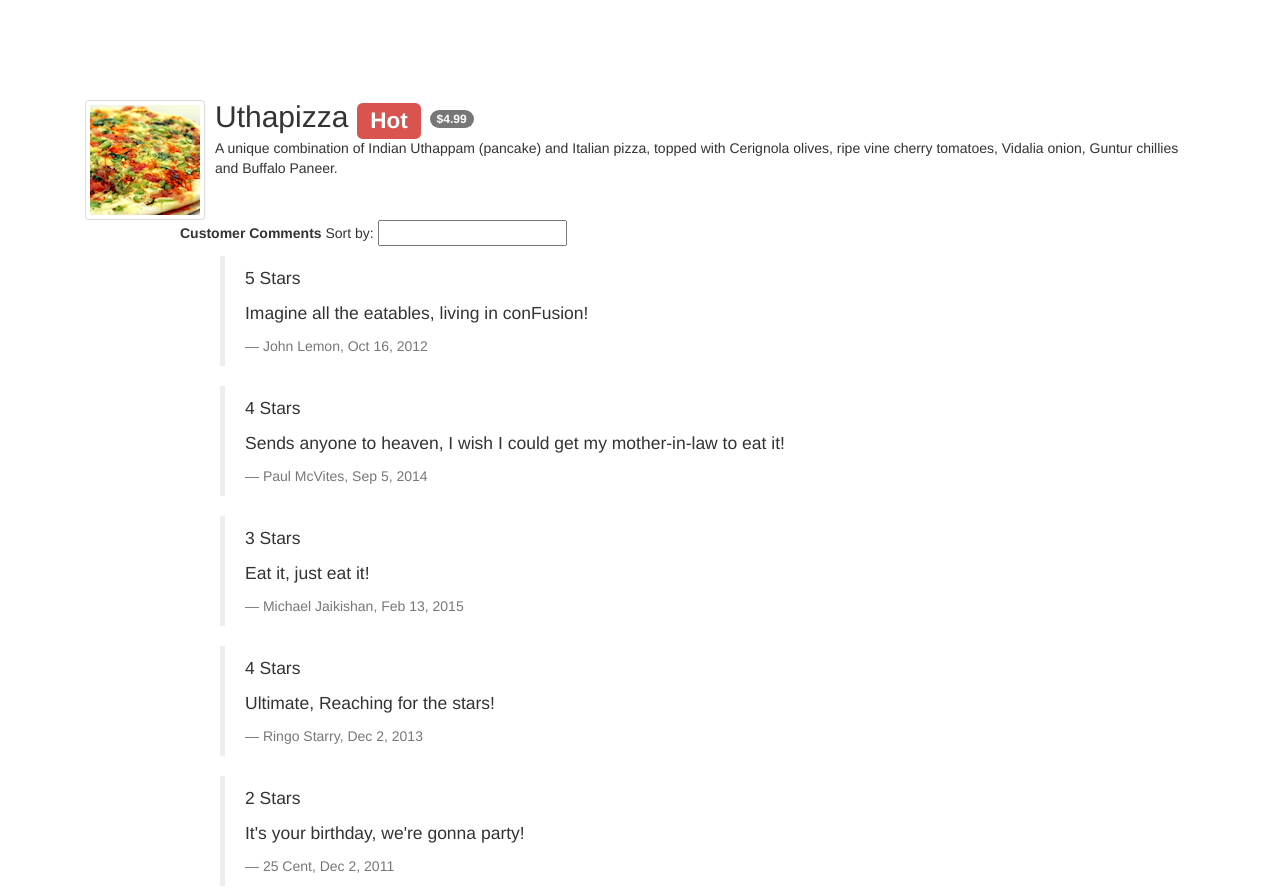
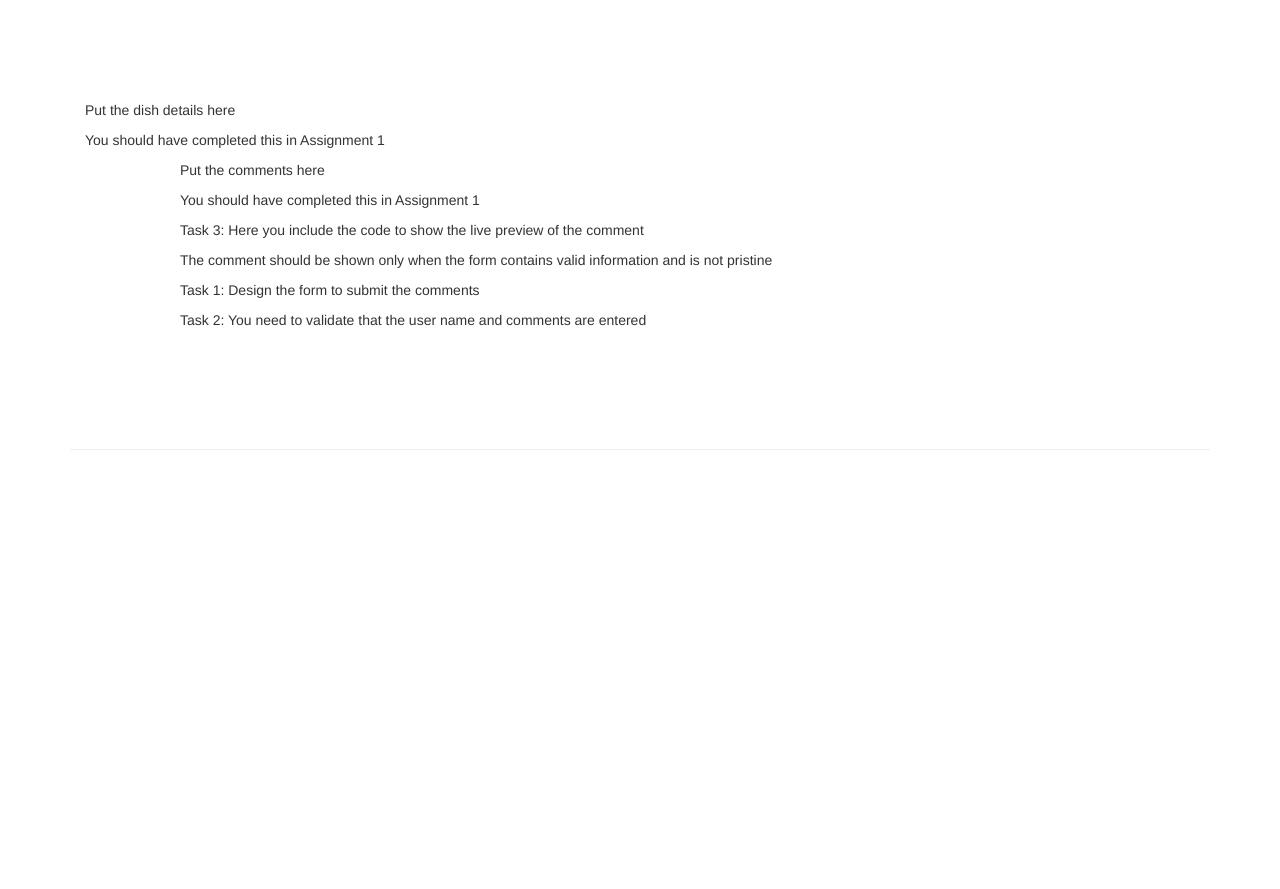
Before and after one commit to huxuan/coursera-full-stack, a website: page 3-angular-js/conFusion/app/dishdetail.html in a window 1280 px wide. Shown: the top 889 px of the page. After the commit the page ends 800 px from the top, so only its background shows below. Drawn offline with nearby package versions, Linux system fonts and the light colour scheme; files whose address does not match are found by name.

Commit message:
Add setup for assignment 2.

```diff
--- a/3-angular-js/conFusion/app/dishdetail.html
+++ b/3-angular-js/conFusion/app/dishdetail.html
@@ -9,11 +9,13 @@
          content must come *after* these tags -->
     <title>Ristorante Con Fusion: Menu</title>
         <!-- Bootstrap -->
+<!-- build:css styles/main.css -->
     <link href="../bower_components/bootstrap/dist/css/bootstrap.min.css" rel="stylesheet">
     <link href="../bower_components/bootstrap/dist/css/bootstrap-theme.min.css" rel="stylesheet">
     <link href="../bower_components/font-awesome/css/font-awesome.min.css" rel="stylesheet">
     <link href="styles/bootstrap-social.css" rel="stylesheet">
     <link href="styles/mystyles.css" rel="stylesheet">
+<!-- endbuild -->
 
     <!-- HTML5 shim and Respond.js for IE8 support of HTML5 elements and media queries -->
     <!-- WARNING: Respond.js doesn't work if you view the page via file:// -->
@@ -26,97 +28,34 @@
 <body>
 
     <div class="container">
-        <div class="row row-content"
-             ng-controller="dishDetailController as ddCtrl"
-             ng-init="dish=ddCtrl.dish">
+        <div class="row row-content">
             <div class="col-xs-12">
-                <div class="media">
-                    <div class="media-left media-middle">
-                        <a href="#">
-                        <img class="media-object img-thumbnail"
-                         ng-src={{dish.image}} alt="Uthappizza">
-                        </a>
-                    </div>
-                    <div class="media-body">
-                        <h2 class="media-heading">{{dish.name}}
-                         <span class="label label-danger">{{dish.label}}</span>
-                         <span class="badge">{{dish.price | currency}}</span></h2>
-                        <p>{{dish.description}}</p>
-                    </div>
-                </div>
+                <p>Put the dish details here</p>
+                <p>You should have completed this in Assignment 1</p>
             </div>
             <div class="col-xs-9 col-xs-offset-1">
-                <p>
-                    <strong>Customer Comments</strong>
-                    Sort by:
-                    <input type="text" ng-model="dish.orderBy">
-                </p>
-                <ul>
-                    <blockquote ng-repeat="comment in dish.comments | orderBy:dish.orderBy">
-                        <p>{{comment.rating}} Stars</p>
-                        <p>{{comment.comment}}</p>
-                        <footer>{{comment.author}}, {{comment.date | date}}</footer>
-                    </blockquote>
-                </ul>
+                <p>Put the comments here</p>
+                <p>You should have completed this in Assignment 1</p>
+            </div>
+            <div class="col-xs-9 col-xs-offset-1" ng-controller="DishCommentController">
+                    <ul class="list-unstyled">
+						<p>Task 3: Here you include the code to show the live preview of the comment</p>
+						<p>The comment should be shown only when the form contains valid
+						information and is not pristine</p>
+                    </ul>
+                <form class="form-horizontal" name="commentForm"
+                		ng-submit="submitComment()" novalidate>
+					<p>Task 1: Design the form to submit the comments</p>
+					<p>Task 2: You need to validate that the user name and comments are entered</p>
+                </form>
             </div>
         </div>
-
     </div>
 
+<!-- build:js scripts/main.js -->
     <script src="../bower_components/angular/angular.min.js"></script>
-    <script>
-
-        var app = angular.module('confusionApp',[]);
-
-        app.controller('dishDetailController', function() {
-
-            var dish={
-                          name:'Uthapizza',
-                          image: 'images/uthapizza.png',
-                          category: 'mains',
-                          label:'Hot',
-                          price:'4.99',
-                          description:'A unique combination of Indian Uthappam (pancake) and Italian pizza, topped with Cerignola olives, ripe vine cherry tomatoes, Vidalia onion, Guntur chillies and Buffalo Paneer.',
-                           comments: [
-                               {
-                                   rating:5,
-                                   comment:"Imagine all the eatables, living in conFusion!",
-                                   author:"John Lemon",
-                                   date:"2012-10-16T17:57:28.556094Z"
-                               },
-                               {
-                                   rating:4,
-                                   comment:"Sends anyone to heaven, I wish I could get my mother-in-law to eat it!",
-                                   author:"Paul McVites",
-                                   date:"2014-09-05T17:57:28.556094Z"
-                               },
-                               {
-                                   rating:3,
-                                   comment:"Eat it, just eat it!",
-                                   author:"Michael Jaikishan",
-                                   date:"2015-02-13T17:57:28.556094Z"
-                               },
-                               {
-                                   rating:4,
-                                   comment:"Ultimate, Reaching for the stars!",
-                                   author:"Ringo Starry",
-                                   date:"2013-12-02T17:57:28.556094Z"
-                               },
-                               {
-                                   rating:2,
-                                   comment:"It's your birthday, we're gonna party!",
-                                   author:"25 Cent",
-                                   date:"2011-12-02T17:57:28.556094Z"
-                               }
-
-                           ]
-                    };
-
-            this.dish = dish;
-
-        });
-
-    </script>
+    <script src="scripts/app.js"></script>
+<!-- endbuild -->
 
 </body>
 
--- a/3-angular-js/conFusion/app/scripts/app.js
+++ b/3-angular-js/conFusion/app/scripts/app.js
@@ -1,10 +1,13 @@
 'use strict';
+
 angular.module('confusionApp', [])
 
         .controller('MenuController', ['$scope', function($scope) {
+
             $scope.tab = 1;
             $scope.filtText = '';
             $scope.showDetails = false;
+
             $scope.dishes=[
                          {
                           name:'Uthapizza',
@@ -43,8 +46,10 @@ angular.module('confusionApp', [])
                            comment: ''
                         }
                         ];
+
             $scope.select = function(setTab) {
                 $scope.tab = setTab;
+
                 if (setTab === 2) {
                     $scope.filtText = "appetizer";
                 }
@@ -58,36 +63,111 @@ angular.module('confusionApp', [])
                     $scope.filtText = "";
                 }
             };
+
             $scope.isSelected = function (checkTab) {
                 return ($scope.tab === checkTab);
             };
+
             $scope.toggleDetails = function() {
                 $scope.showDetails = !$scope.showDetails;
             };
         }])
 
         .controller('ContactController', ['$scope', function($scope) {
+
             $scope.feedback = {mychannel:"", firstName:"", lastName:"", agree:false, email:"" };
+
             var channels = [{value:"tel", label:"Tel."}, {value:"Email",label:"Email"}];
+
             $scope.channels = channels;
             $scope.invalidChannelSelection = false;
+
         }])
 
         .controller('FeedbackController', ['$scope', function($scope) {
+
             $scope.sendFeedback = function() {
+
                 console.log($scope.feedback);
+
                 if ($scope.feedback.agree && ($scope.feedback.mychannel == "")) {
                     $scope.invalidChannelSelection = true;
                     console.log('incorrect');
                 }
                 else {
                     $scope.invalidChannelSelection = false;
-                    $scope.feedback = {mychannel:"", firstName:"", lastName:"",
-                                       agree:false, email:"" };
+                    $scope.feedback = {mychannel:"", firstName:"", lastName:"", agree:false, email:"" };
                     $scope.feedback.mychannel="";
-
                     $scope.feedbackForm.$setPristine();
                     console.log($scope.feedback);
                 }
             };
-        }]);
+        }])
+
+        .controller('DishDetailController', ['$scope', function($scope) {
+
+            var dish={
+                          name:'Uthapizza',
+                          image: 'images/uthapizza.png',
+                          category: 'mains',
+                          label:'Hot',
+                          price:'4.99',
+                          description:'A unique combination of Indian Uthappam (pancake) and Italian pizza, topped with Cerignola olives, ripe vine cherry tomatoes, Vidalia onion, Guntur chillies and Buffalo Paneer.',
+                           comments: [
+                               {
+                                   rating:5,
+                                   comment:"Imagine all the eatables, living in conFusion!",
+                                   author:"John Lemon",
+                                   date:"2012-10-16T17:57:28.556094Z"
+                               },
+                               {
+                                   rating:4,
+                                   comment:"Sends anyone to heaven, I wish I could get my mother-in-law to eat it!",
+                                   author:"Paul McVites",
+                                   date:"2014-09-05T17:57:28.556094Z"
+                               },
+                               {
+                                   rating:3,
+                                   comment:"Eat it, just eat it!",
+                                   author:"Michael Jaikishan",
+                                   date:"2015-02-13T17:57:28.556094Z"
+                               },
+                               {
+                                   rating:4,
+                                   comment:"Ultimate, Reaching for the stars!",
+                                   author:"Ringo Starry",
+                                   date:"2013-12-02T17:57:28.556094Z"
+                               },
+                               {
+                                   rating:2,
+                                   comment:"It's your birthday, we're gonna party!",
+                                   author:"25 Cent",
+                                   date:"2011-12-02T17:57:28.556094Z"
+                               }
+
+                           ]
+                    };
+
+            $scope.dish = dish;
+
+        }])
+
+        .controller('DishCommentController', ['$scope', function($scope) {
+
+            //Step 1: Create a JavaScript object to hold the comment from the form
+
+            $scope.submitComment = function () {
+
+                //Step 2: This is how you record the date
+                "The date property of your JavaScript object holding the comment" = new Date().toISOString();
+
+                // Step 3: Push your comment into the dish's comment array
+                $scope.dish.comments.push("Your JavaScript Object holding the comment");
+
+                //Step 4: reset your form to pristine
+
+                //Step 5: reset your JavaScript object that holds your comment
+            }
+        }])
+
+;
```
Lines whose indentation alone changed are shown as unchanged.
